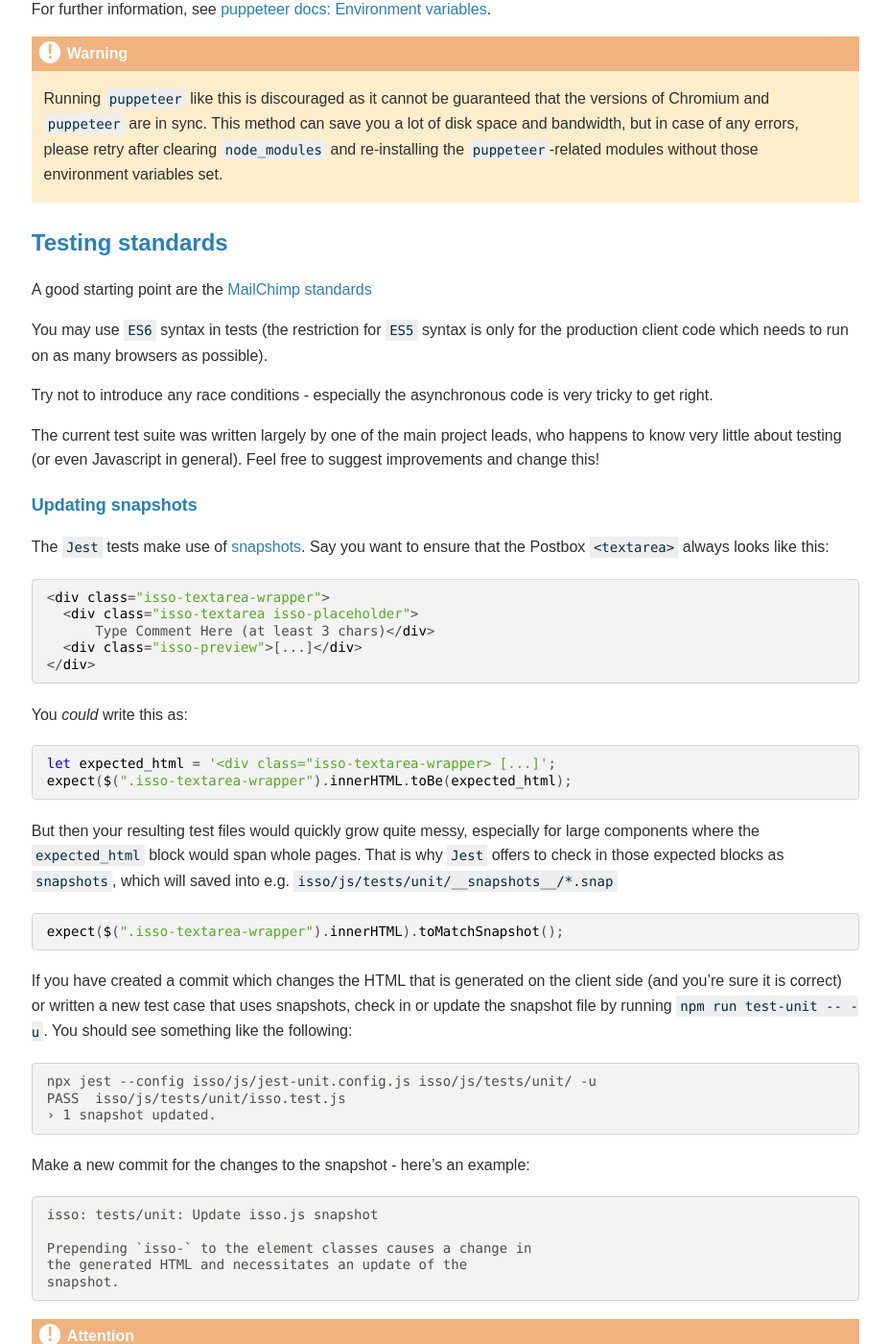
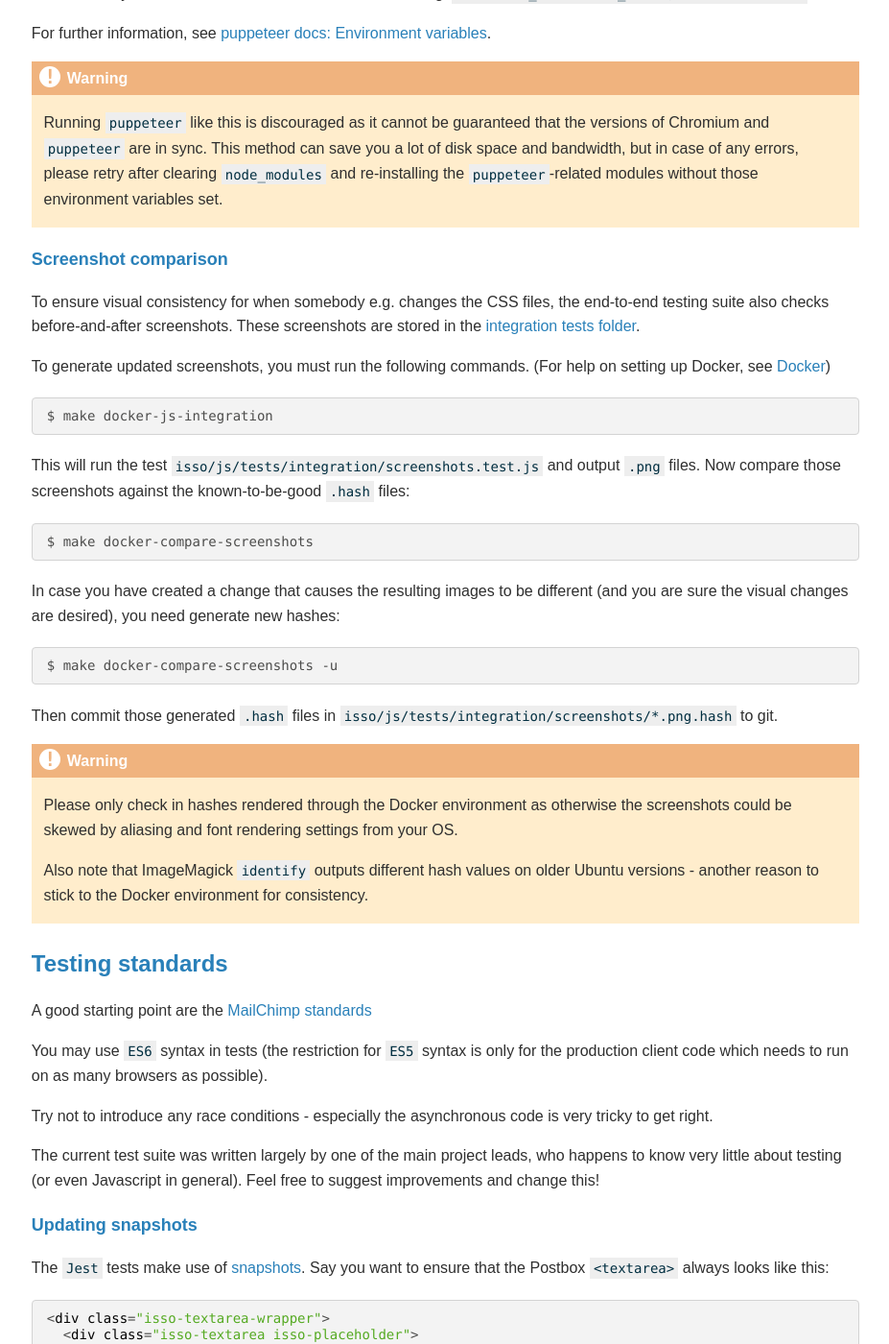
Before and after one commit to isso-comments/isso, a Sphinx documentation site: the page built from docs/docs/technical-docs/testing-client.rst, in a window 1280 px wide and 1400 px high, scrolled down 3158 px. Shown: the whole window at 96% size, without its empty margins (304-1231 px from the left). Built offline with Sphinx 7.4.7, drawn with Linux system fonts in a browser that asks for light colours; some of the changed text lies outside the part shown.

Commit message:
docs: testing-client: Document screenshot comparisons

```diff
--- a/docs/docs/technical-docs/testing-client.rst
+++ b/docs/docs/technical-docs/testing-client.rst
@@ -164,6 +164,49 @@ For further information, see `puppeteer docs: Environment variables`__.
 
 .. __: https://github.com/puppeteer/puppeteer/blob/main/docs/api.md#environment-variables
 
+Screenshot comparison
+^^^^^^^^^^^^^^^^^^^^^
+
+To ensure visual consistency for when somebody e.g. changes the CSS files, the
+end-to-end testing suite also checks before-and-after screenshots.
+These screenshots are stored in the `integration tests folder`_.
+
+To generate updated screenshots, you must run the following commands.
+(For help on setting up Docker, see :ref:`Docker <testing-docker>`)
+
+.. code-block:: console
+
+   $ make docker-js-integration
+
+This will run the test ``isso/js/tests/integration/screenshots.test.js`` and output
+``.png`` files. Now compare those screenshots against the known-to-be-good
+``.hash`` files:
+
+.. code-block:: console
+
+   $ make docker-compare-screenshots
+
+In case you have created a change that causes the resulting images to be
+different (and you are sure the visual changes are desired), you need generate
+new hashes:
+
+.. code-block:: console
+
+   $ make docker-compare-screenshots -u
+
+Then commit those generated ``.hash`` files in
+``isso/js/tests/integration/screenshots/*.png.hash`` to git.
+
+.. warning:: Please only check in hashes rendered through the Docker
+   environment as otherwise the screenshots could be skewed by aliasing and
+   font rendering settings from your OS.
+
+   Also note that ImageMagick ``identify`` outputs different hash values on
+   older Ubuntu versions - another reason to stick to the Docker environment
+   for consistency.
+
+.. _integration tests folder: https://github.com/posativ/isso/tree/master/isso/js/tests/integration/screenshots
+
 Testing standards
 -----------------
 
```
